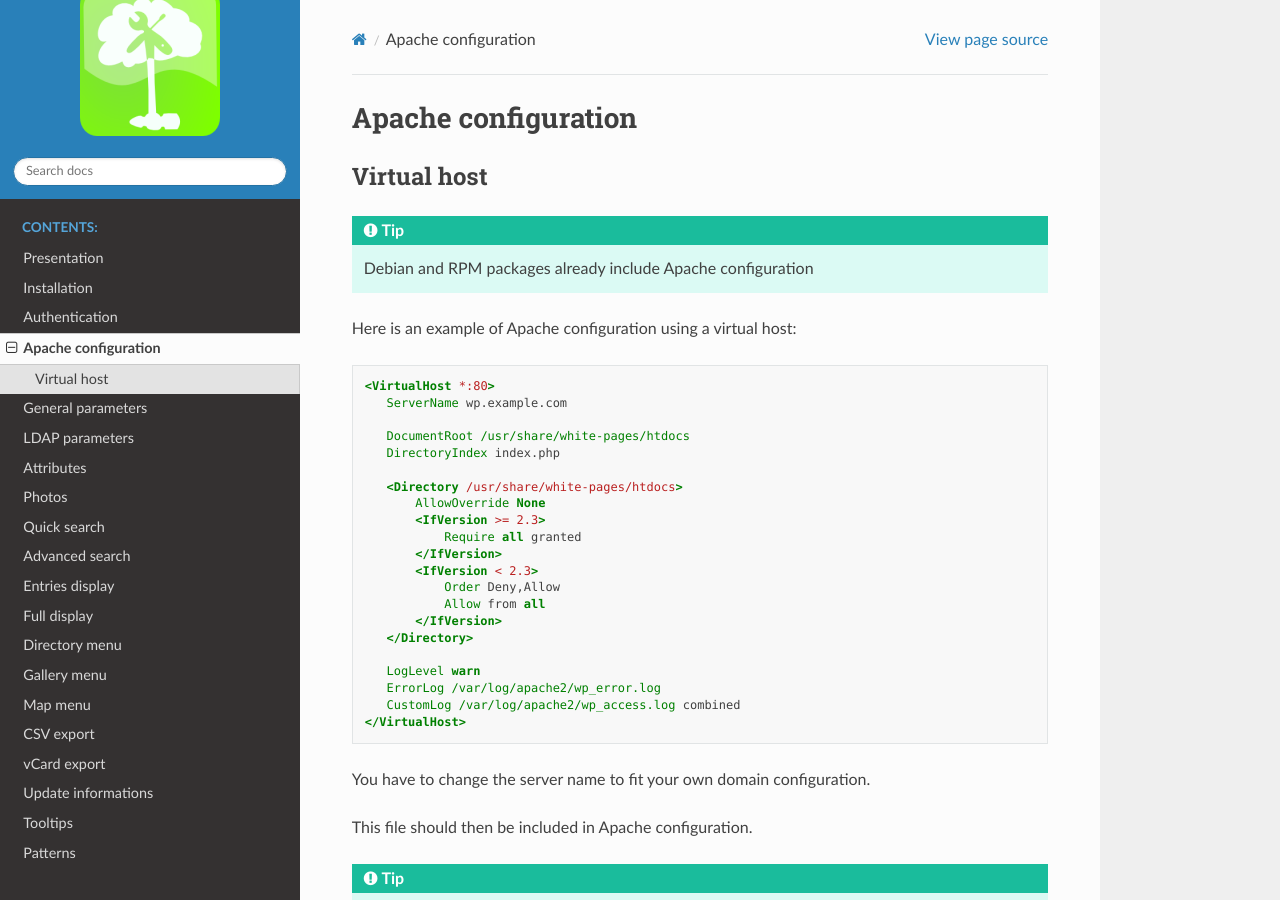
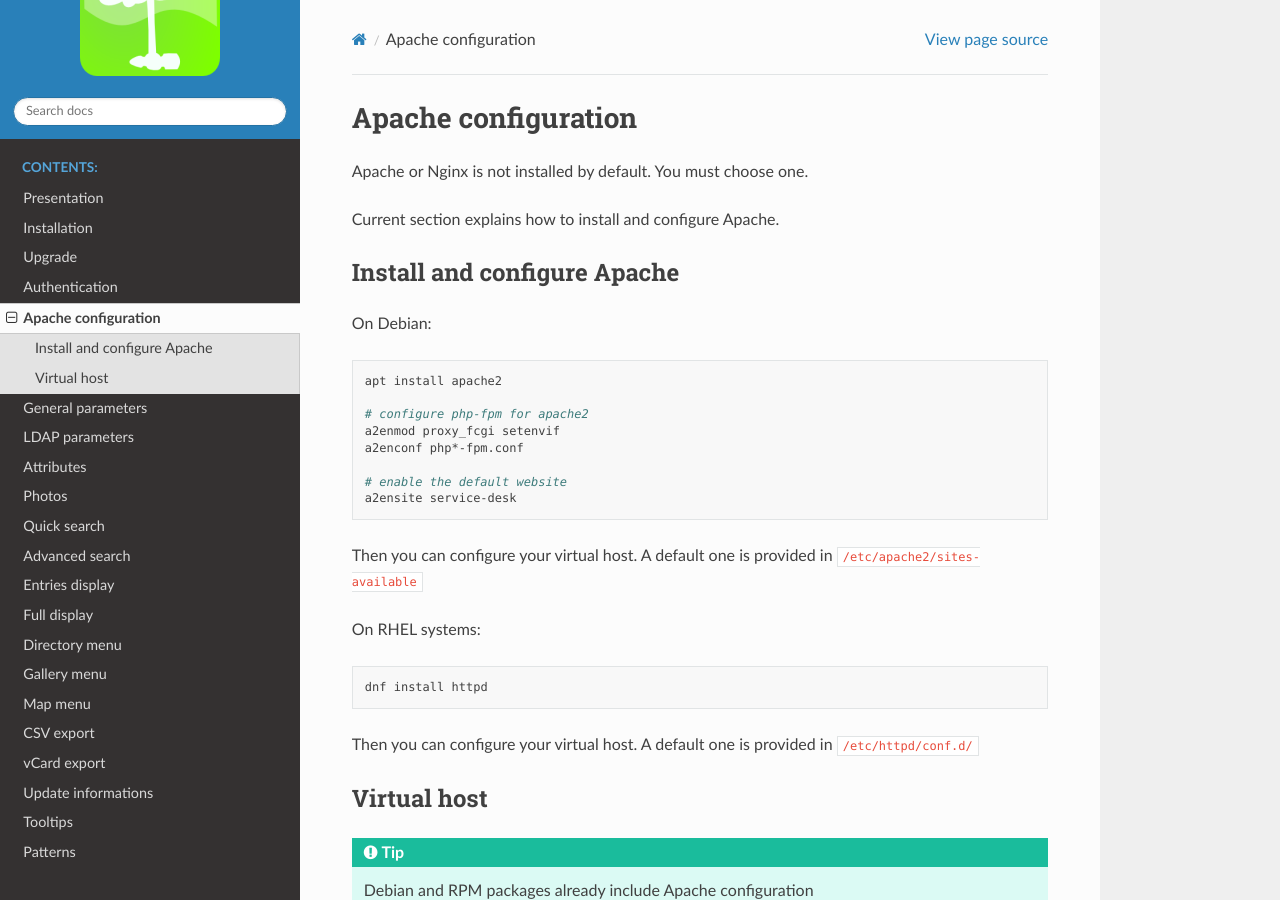
Before and after one commit to ltb-project/white-pages, a Sphinx documentation site: the page built from docs/configuration-apache.rst, in a window 1280 px wide and 900 px high. Built offline with Sphinx 7.4.7 and the Read the Docs theme 3.1.0, drawn with Linux system fonts in a browser that asks for light colours.

Commit message:
debian cleanup (#205)

```diff
--- a/docs/configuration-apache.rst
+++ b/docs/configuration-apache.rst
@@ -1,5 +1,38 @@
+.. _apache_configuration:
+
 Apache configuration
 ====================
+
+
+Apache or Nginx is not installed by default. You must choose one.
+
+Current section explains how to install and configure Apache.
+
+Install and configure Apache
+----------------------------
+
+On Debian:
+
+.. code-block:: shell
+
+  apt install apache2
+
+  # configure php-fpm for apache2
+  a2enmod proxy_fcgi setenvif
+  a2enconf php*-fpm.conf
+
+  # enable the default website
+  a2ensite service-desk
+
+Then you can configure your virtual host. A default one is provided in ``/etc/apache2/sites-available``
+
+On RHEL systems:
+
+.. code-block:: shell
+
+  dnf install httpd
+
+Then you can configure your virtual host. A default one is provided in ``/etc/httpd/conf.d/``
 
 Virtual host
 ------------
--- a/docs/index.rst
+++ b/docs/index.rst
@@ -9,6 +9,7 @@ LDAP Tool Box White Pages documentation
 
    presentation.rst
    installation.rst
+   upgrade.rst
    authentication.rst
    configuration-apache.rst
    general-parameters.rst
```
Also changed, not shown: docs/general-parameters.rst (+10 -4 lines), docs/installation.rst (+9 -28 lines), docs/upgrade.rst (added, +87 -0 lines), 4 other files.
